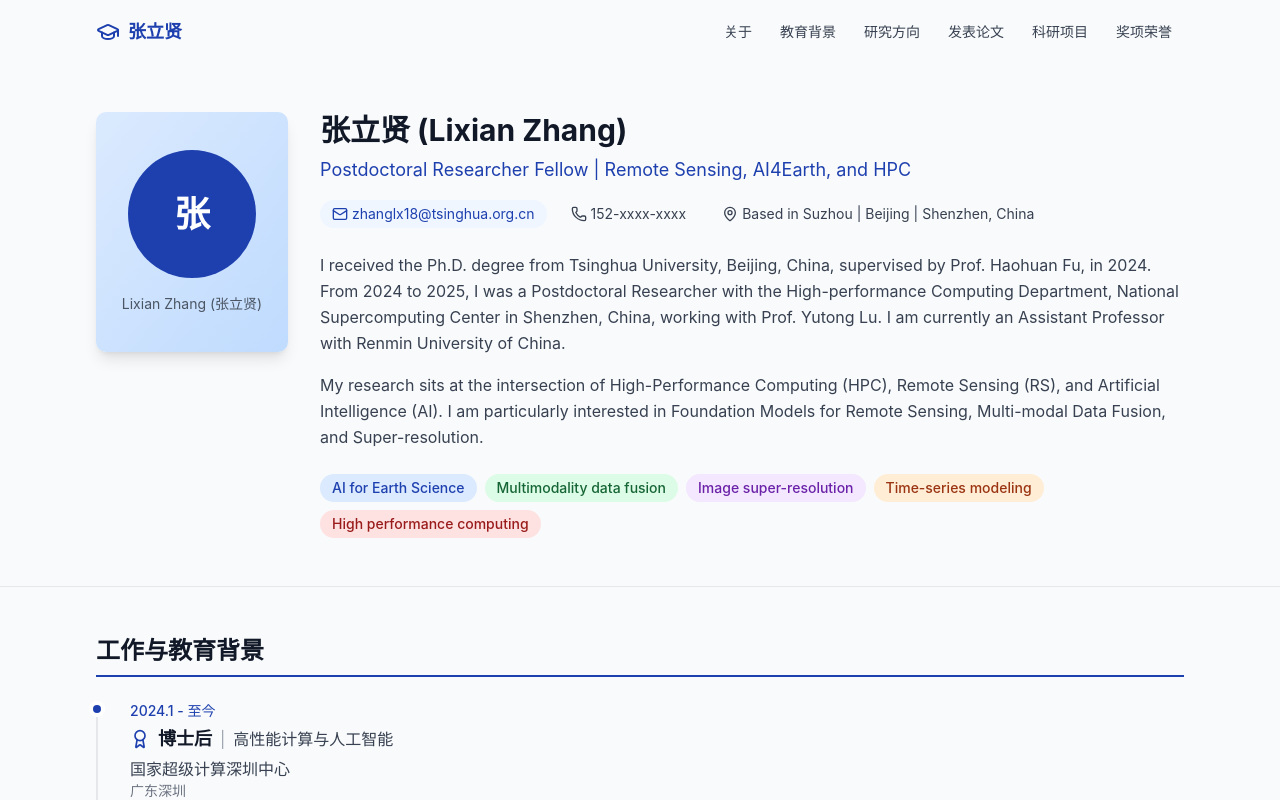
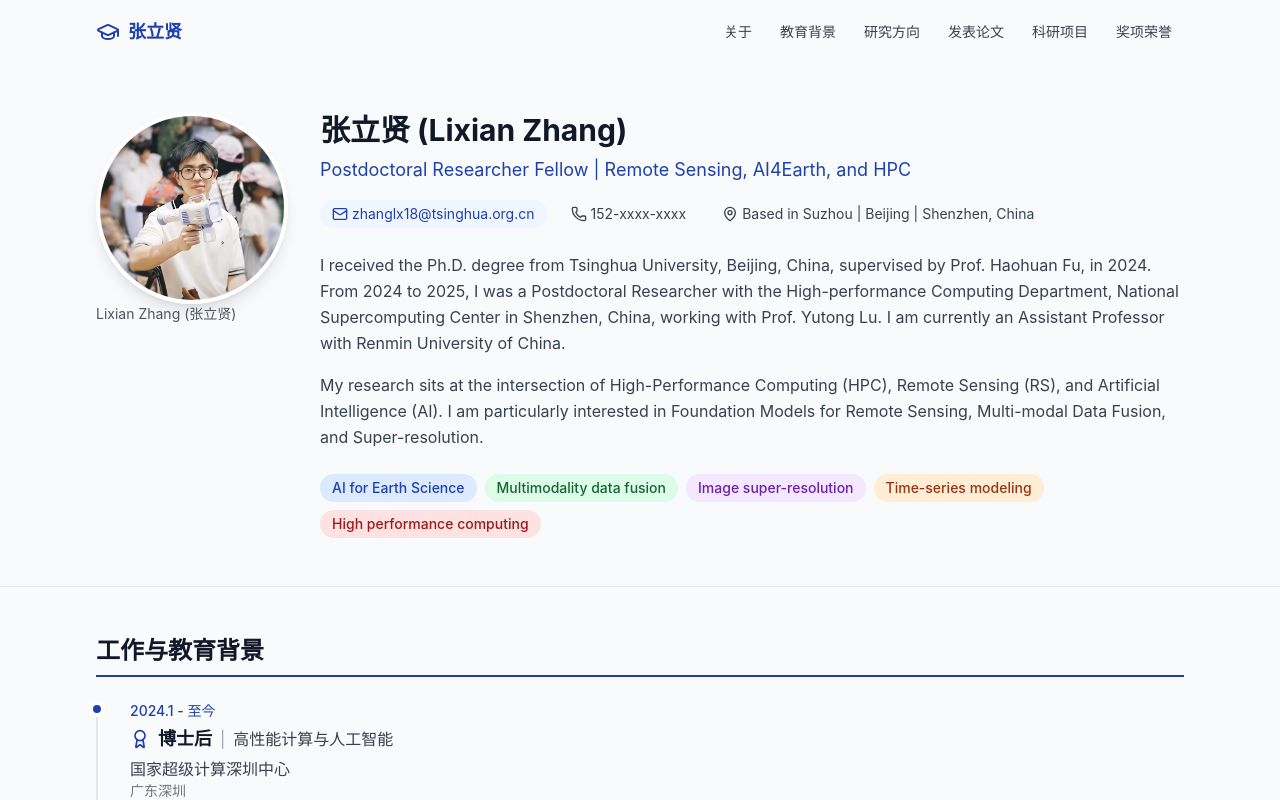
Before and after one commit to xian1234/LixianZhang, a React (Vite) app: page / in a window 1280 px wide. Shown: the top 800 px of the page. Built offline with nearby package versions, Linux system fonts and the light colour scheme.

Commit message:
Update About.tsx

```diff
--- a/src/sections/About.tsx
+++ b/src/sections/About.tsx
@@ -6,14 +6,10 @@ const About = () => {
       <div className="flex flex-col md:flex-row gap-8 items-start">
         {/* Profile Image */}
         <div className="shrink-0">
-          <div className="w-48 h-60 bg-gradient-to-br from-blue-100 to-blue-200 rounded-lg shadow-lg flex items-center justify-center">
-            <div className="text-center">
-              <div className="w-32 h-32 mx-auto mb-4 bg-blue-800 rounded-full flex items-center justify-center text-white text-4xl font-bold">
-                张
-              </div>
+          <div className="w-48 h-48 rounded-full overflow-hidden shadow-lg border-4 border-white">
+           <img src="/src/zlx.jpeg" alt="Profile" className="w-full h-full object-cover" />
+          </div>
               <p className="text-sm text-gray-600">Lixian Zhang (张立贤)</p>
-            </div>
-          </div>
         </div>
 
         {/* Profile Info */}
```
